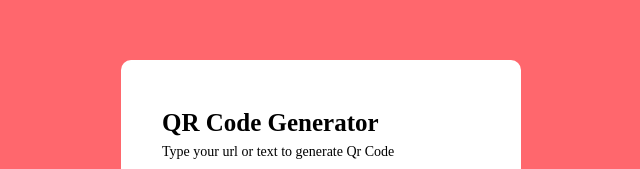
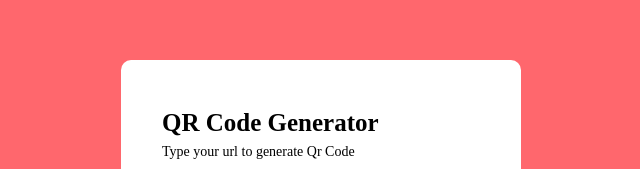
Before and after one commit to davidmurage/QR-code-generator, a plain HTML site: page index.html in a window 1280 px wide. Shown: the part 215-384 px from the top of the page, 319-959 px from the left. Drawn offline with Linux system fonts and the light colour scheme.

Commit message:
updated index.html

```diff
--- a/index.html
+++ b/index.html
@@ -12,7 +12,7 @@
         <div class="container">
         <div class="header">
             <h1>QR Code Generator</h1>
-            <p>Type your url or text to generate Qr Code</p>
+            <p>Type your url  to generate Qr Code</p>
         </div>
         <div class="input-form">
             <input type="text" class="qr-input" placeholder="Enter url or text">
```
